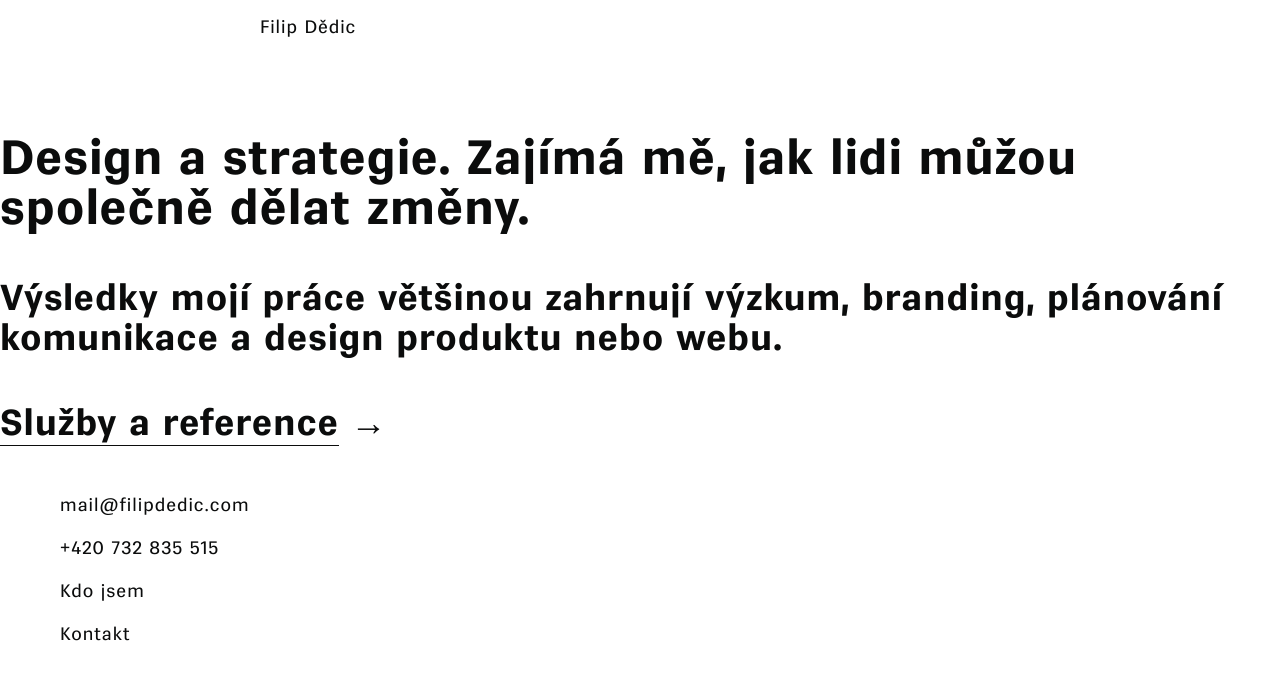
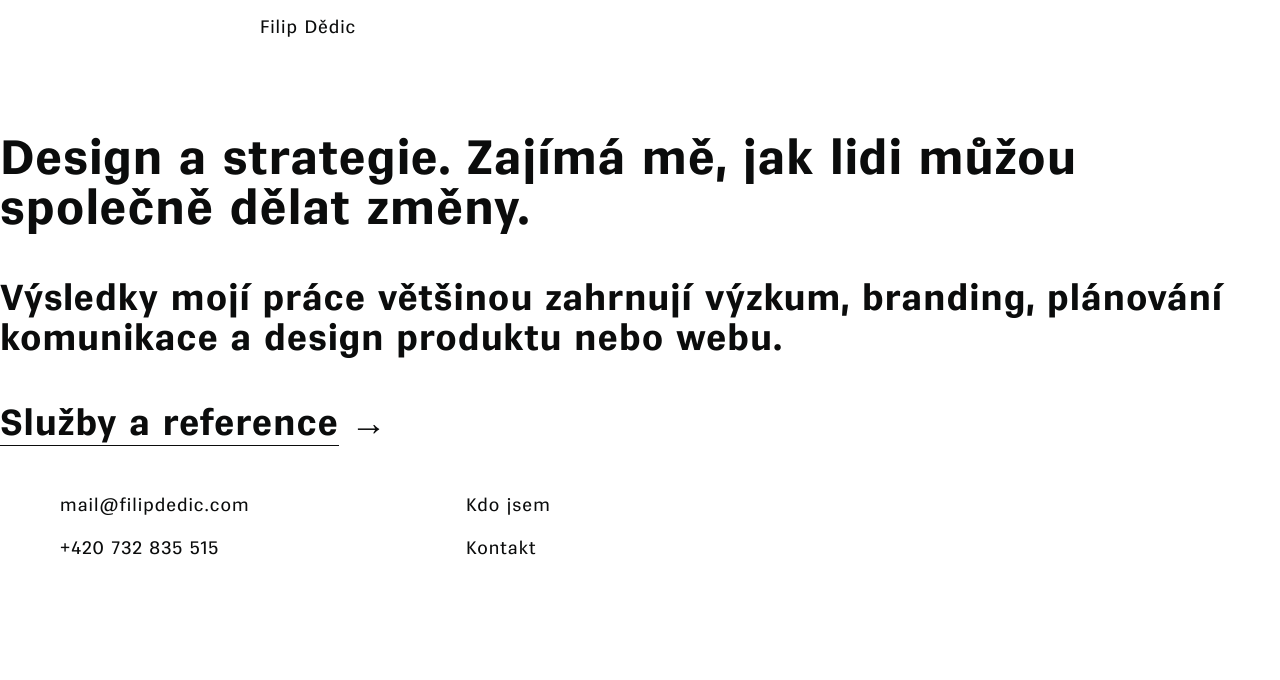
Before and after one commit to fdedic/fdedic.github.io, a Jekyll site: the page built from index.md, in a window 1280 px wide. Shown: the top 680 px of the page. Built offline with Jekyll 4.4.1, drawn with Linux system fonts in a browser that asks for light colours; nearby versions of some CDN libraries.

Commit message:
Update footer.html

```diff
--- a/_includes/footer.html
+++ b/_includes/footer.html
@@ -1,11 +1,11 @@
   <footer id="footer">
     <div class="grid-container">
       <div class="row">
-        <div class="col-one-third-first">
+        <div class="col-third-first">
           <p>mail@filipdedic.com</p>
           <p>+420 732 835 515</p>
         </div>
-        <div class="col-two-thirds-last">
+        <div class="col-two-thirds-right">
           <p><a href="/filip">Kdo jsem</a></p>
           <p><a href="/kontakt">Kontakt</a></p>
         </div>
```
